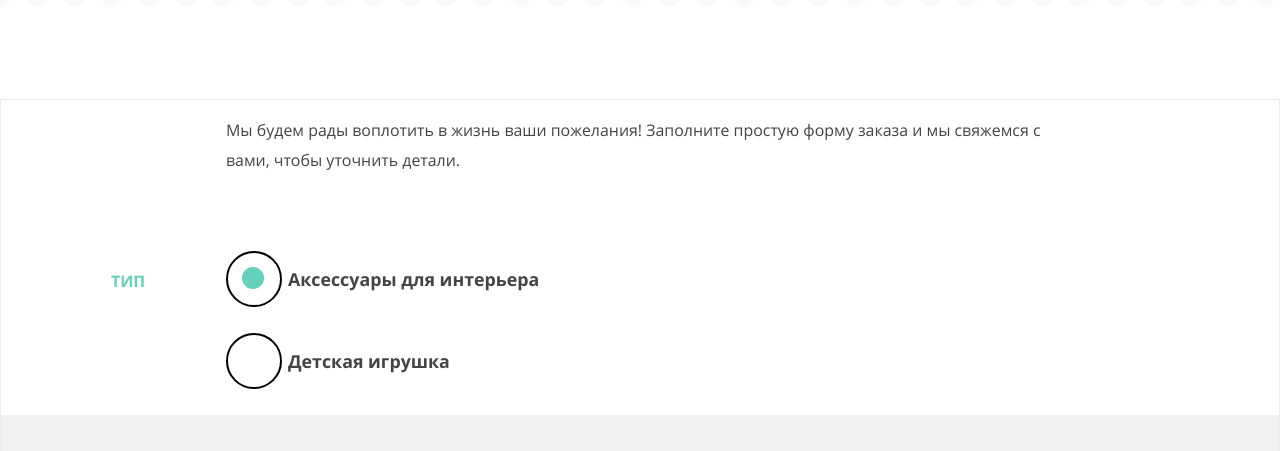
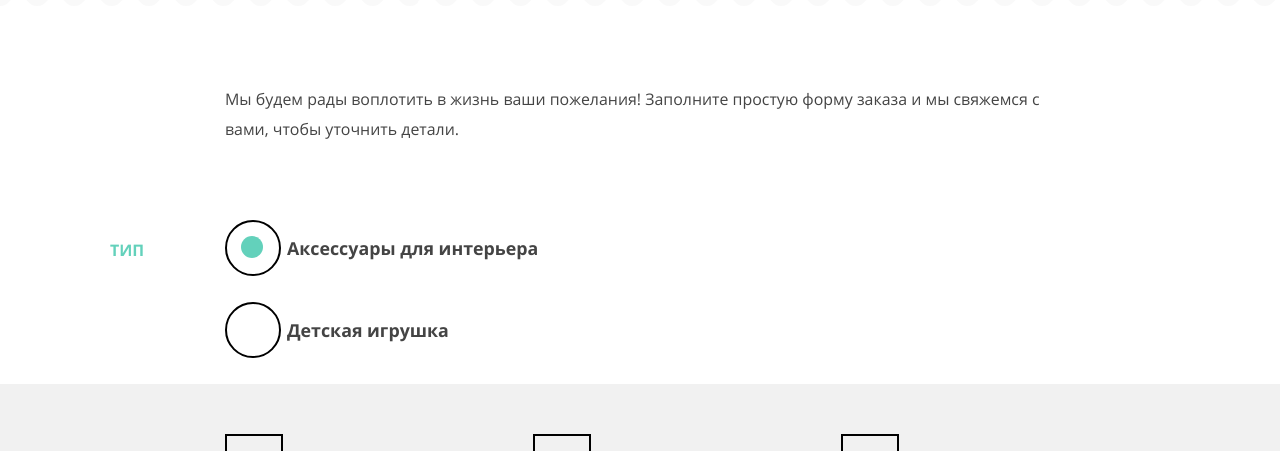
Before and after one commit to dim12ka/249931-mishka, a website: page form.html in a window 1280 px wide. Shown: the part 280-731 px from the top of the page. Drawn offline with nearby package versions, Linux system fonts and the light colour scheme; files that its build step writes are made by us from their sources; files whose address does not match are found by name.

Commit message:
исправил форму

```diff
--- a/form.html
+++ b/form.html
@@ -78,7 +78,7 @@
       </div>
     </header>
     <main class="content">
-      <div class="container">
+      <div class="form-container">
         <form class="form" method="post" name="order">
           <p class="form__description">Мы будем рады воплотить в жизнь ваши пожелания! Заполните простую форму заказа и мы свяжемся с вами, чтобы уточнить детали.</p>
           <div class="form-group">
```
